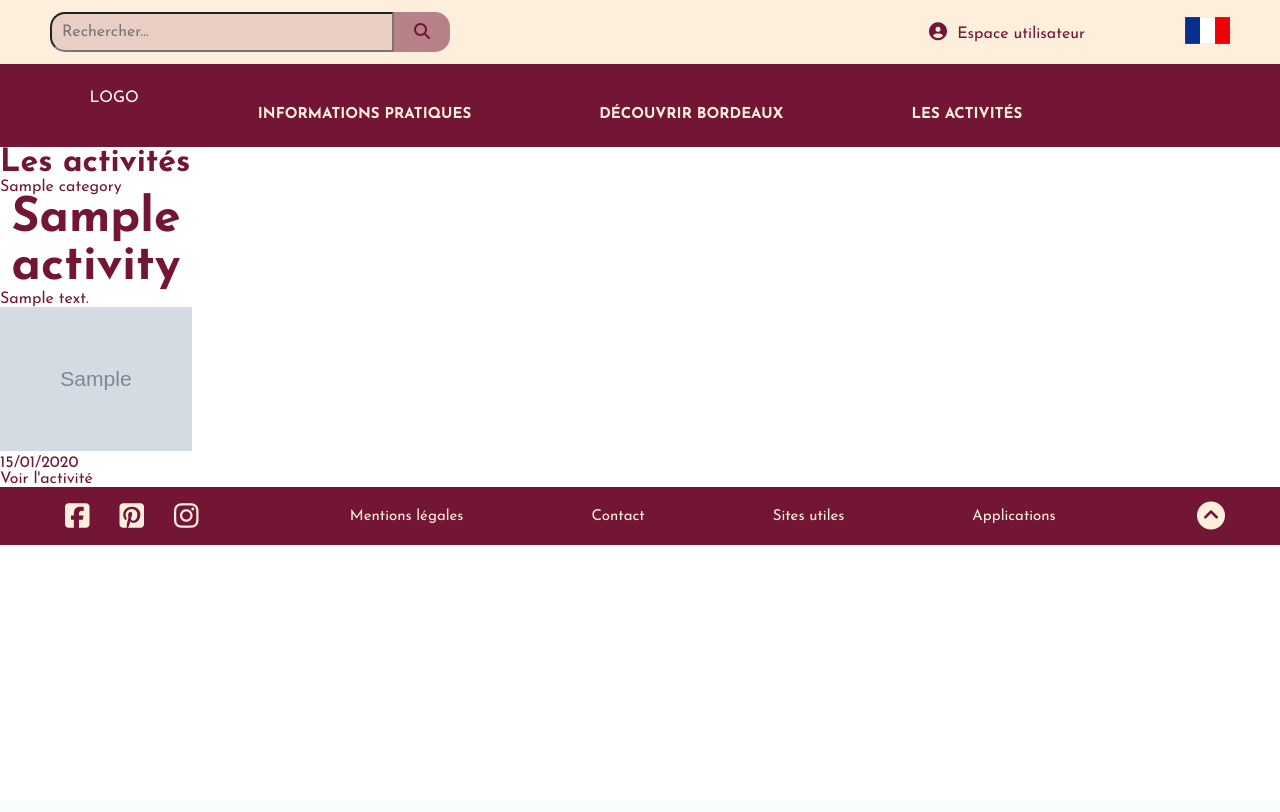
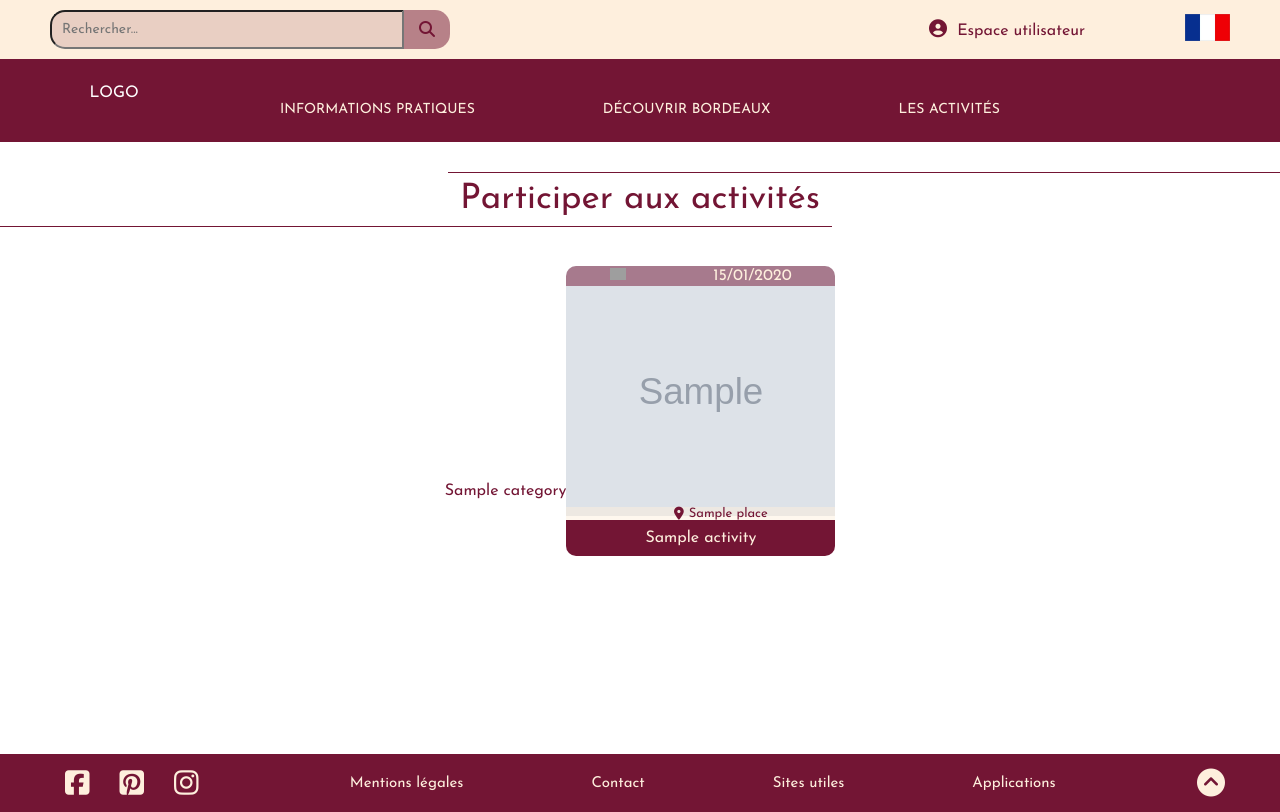
Before and after one commit to sophie-rud/Projet-dwwm-Hello-Bordeaux, a Symfony app: template templates/public/page/activity/list_activities.html.twig in a window 1280 px wide. Before the commit the page ends 545 px from the top, so only its background shows below. Run offline with Twig, Linux system fonts and the light colour scheme; the template is opened without the code that fills it: most values are stand-ins (such as "Sample title", 1, 10 or a date in 2020); grey boxes marked "Sample" are stand-in pictures; some libraries are stand-ins or nearby versions; grey boxes are pictures that could not be loaded.

Commit message:
Style scss on activities page

```diff
--- a/public/asset/css/app.css
+++ b/public/asset/css/app.css
@@ -11,8 +11,16 @@ img {
   color: #731534;
 }
 
+h1 {
+  font-size: 35px;
+  font-weight: normal;
+  text-align: center;
+  margin-top: 30px;
+}
+
 h2 {
-  font-size: 3rem;
+  font-size: 30px;
+  font-weight: normal;
   text-align: center;
 }
 
@@ -34,7 +42,6 @@ p {
 .styleTitle {
   position: relative;
   text-align: center;
-  font-size: 24px;
   padding: 10px 0 10px 0;
 }
 
@@ -42,7 +49,7 @@ p {
 .styleTitle::after {
   content: "";
   position: absolute;
-  width: 60%;
+  width: 65%;
   height: 1px;
   background-color: #731534; /* Couleur de la ligne */
 }
@@ -66,7 +73,7 @@ p {
 
 #headerTopBar {
   background-color: #FEEFDD;
-  padding: 12px 50px;
+  padding: 10px 50px;
   display: flex;
   flex-direction: row;
   justify-content: space-between;
@@ -87,11 +94,11 @@ p {
   color: #731534;
   padding: 10px;
   border-radius: 15px 0 0 15px;
-  font-size: 16px;
+  font-size: 14px;
   outline: none;
 }
 #headerTopBar .search-container button {
-  padding: 10px 20px;
+  padding: 9px 15px;
   border: none;
   background-color: rgba(115, 21, 52, 0.5);
   font-size: 16px;
@@ -146,8 +153,7 @@ p {
 }
 #headerMainBar nav ul li a {
   text-transform: uppercase;
-  font-size: 15px;
-  font-weight: bold;
+  font-size: 14px;
   text-align: center;
   color: #FEEFDD;
 }
@@ -255,7 +261,7 @@ article .iconeInfosPratiques img {
   width: 50%;
 }
 #sortiesSemaine .textArticle {
-  padding: 0 10%;
+  padding: 0 7%;
 }
 #sortiesSemaine .textArticle h4 {
   position: relative;
@@ -274,4 +280,82 @@ article .iconeInfosPratiques img {
   margin: 9% 0;
 }
 
+#section-activities {
+  display: flex;
+  flex-direction: row;
+  justify-content: center;
+  align-items: center;
+  gap: 0%;
+  margin: 3% 0;
+}
+
+.container-activity {
+  width: 21%;
+  height: 450px;
+  color: #FEEFDD;
+  overflow: hidden;
+  border-radius: 10px;
+}
+.container-activity .info-activity {
+  position: relative;
+}
+.container-activity .img-activity img {
+  width: 100%;
+  height: 250px;
+  object-fit: cover;
+  overflow: hidden;
+  opacity: 0.8;
+}
+.container-activity .top-activity {
+  position: absolute;
+  top: 0;
+  display: flex;
+  flex-direction: row;
+  justify-content: space-around;
+  align-items: center;
+  gap: 0%;
+  width: 100%;
+  padding: 2px 0;
+  background-color: rgba(115, 21, 52, 0.5);
+}
+.container-activity .top-activity p {
+  color: #FEEFDD;
+}
+.container-activity .top-activity .pictogram {
+  width: 16px;
+}
+.container-activity .appointment-activity {
+  position: absolute;
+  bottom: 0;
+  display: flex;
+  flex-direction: row;
+  justify-content: space-around;
+  align-items: center;
+  gap: 0%;
+  width: 100%;
+  padding: 0 20px;
+  background-color: rgba(254, 239, 221, 0.5);
+}
+.container-activity .appointment-activity p, .container-activity .appointment-activity i {
+  color: #731534;
+  font-size: 13px;
+}
+.container-activity .appointment-activity .location {
+  display: flex;
+  flex-direction: row;
+  justify-content: space-between;
+  align-items: center;
+  gap: 0%;
+}
+.container-activity .appointment-activity i {
+  margin-right: 5px;
+}
+.container-activity .title-activity h2 {
+  color: #FEEFDD;
+  background-color: #731534;
+  font-size: 16px;
+  padding: 10px 0;
+  border-radius: 0 0 10px 10px;
+}
+
 /*# sourceMappingURL=app.css.map */
--- a/sass/pages/_home.scss
+++ b/sass/pages/_home.scss
@@ -76,7 +76,7 @@
   }
 
   .textArticle {
-    padding: 0 10%;
+    padding: 0 7%;
 
     h4 {
       position: relative;
--- a/sass/style.scss
+++ b/sass/style.scss
@@ -12,3 +12,4 @@
 
 // pages
 @import "pages/home";
+@import "pages/activities";
--- a/templates/public/page/activity/list_activities.html.twig
+++ b/templates/public/page/activity/list_activities.html.twig
@@ -2,21 +2,37 @@
 
 {% block main %}
 
-    <h1> Les activités </h1>
+    <h1 class="styleTitle"> Participer aux activités </h1>
 
-    <section>
+
+    <section id="section-activities">
 
         {% for activity in activities %}
 
             {{ activity.category.nameCategory }}
 
-            <article>
+            <article class="container-activity">
 
-                <h2>{{ activity.title }}</h2>
-                <p> {{ activity.description }} </p>
-                <div class="imgActivity"> <img src="{{ activity.photo }}" alt="illustration de : {{ activity.title }}"> </div>
-                <p> {{ activity.date | date('d/m/Y') }} </p>
-                <a href="{{ path('show_activity', {id: activity.id}) }}"> Voir l'activité </a>
+                <div class="info-activity">
+                    <div class="img-activity"> <img src="{{ activity.photo }}" alt="illustration de : {{ activity.title }}"> </div>
+
+                    <div class="top-activity">
+                        <div class="pictogram"> <img src="{{ activity.category.pictogram }}" alt="icône {{ activity.category.nameCategory }}"> </div>
+                        <p> {{ activity.date | date('d/m/Y') }} </p>
+                    </div>
+
+                    <div class="appointment-activity">
+                        <div class="location">
+                            <i class="fa-solid fa-location-dot"></i>
+                            <p> {{ activity.place }} </p>
+                        </div>
+                        {# <p class="time"> {{ activity.time }} </p> #}
+                    </div>
+                </div>
+
+                <div class="title-activity">
+                    <a href="{{ path('show_activity', {id: activity.id}) }}"> <h2>{{ activity.title }}</h2> </a>
+                </div>
 
             </article>
 
```
Also changed, not shown: sass/base/_general.scss (+10 -3 lines), sass/layout/_header.scss (+5 -5 lines), sass/pages/_activities.scss (added, +79 -0 lines), 1 other file.
